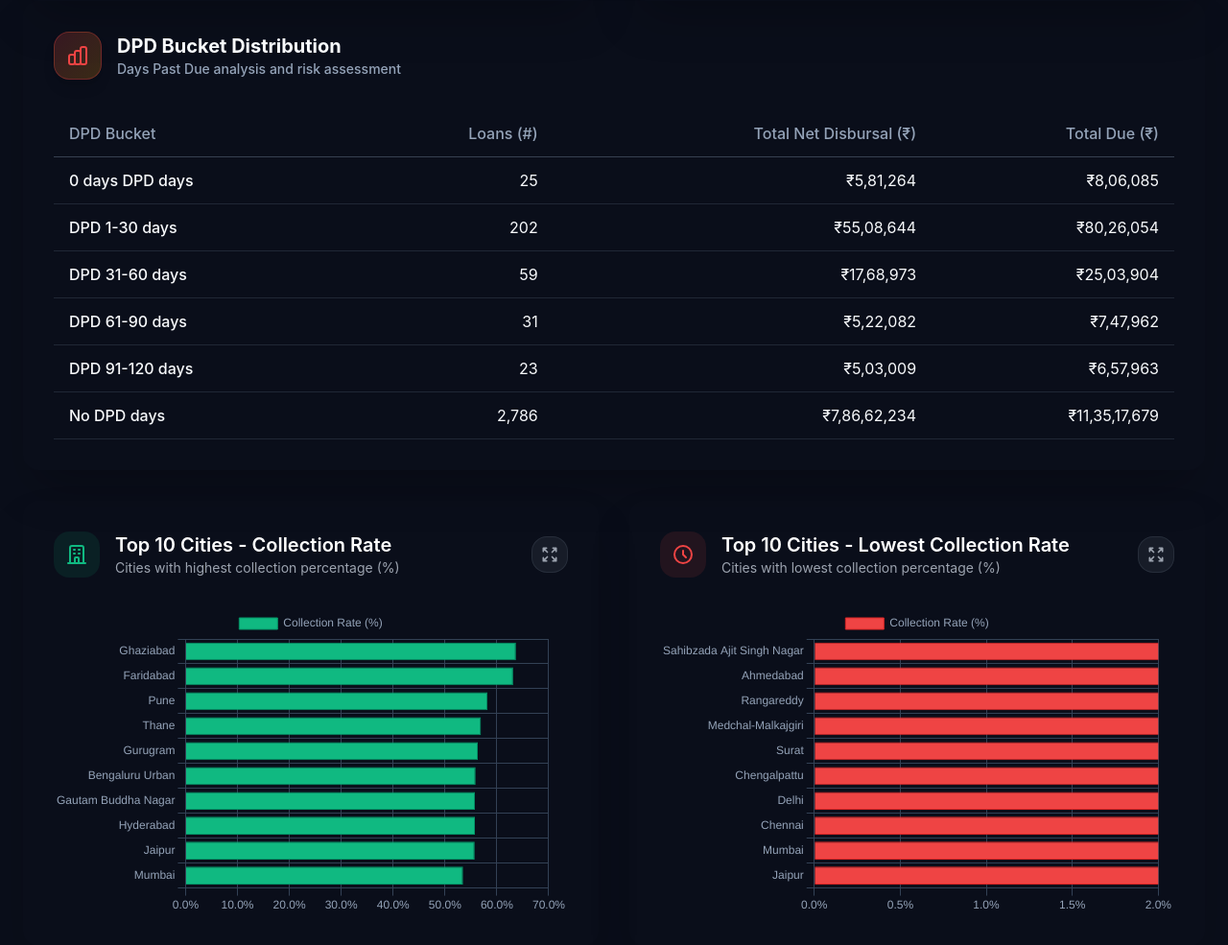
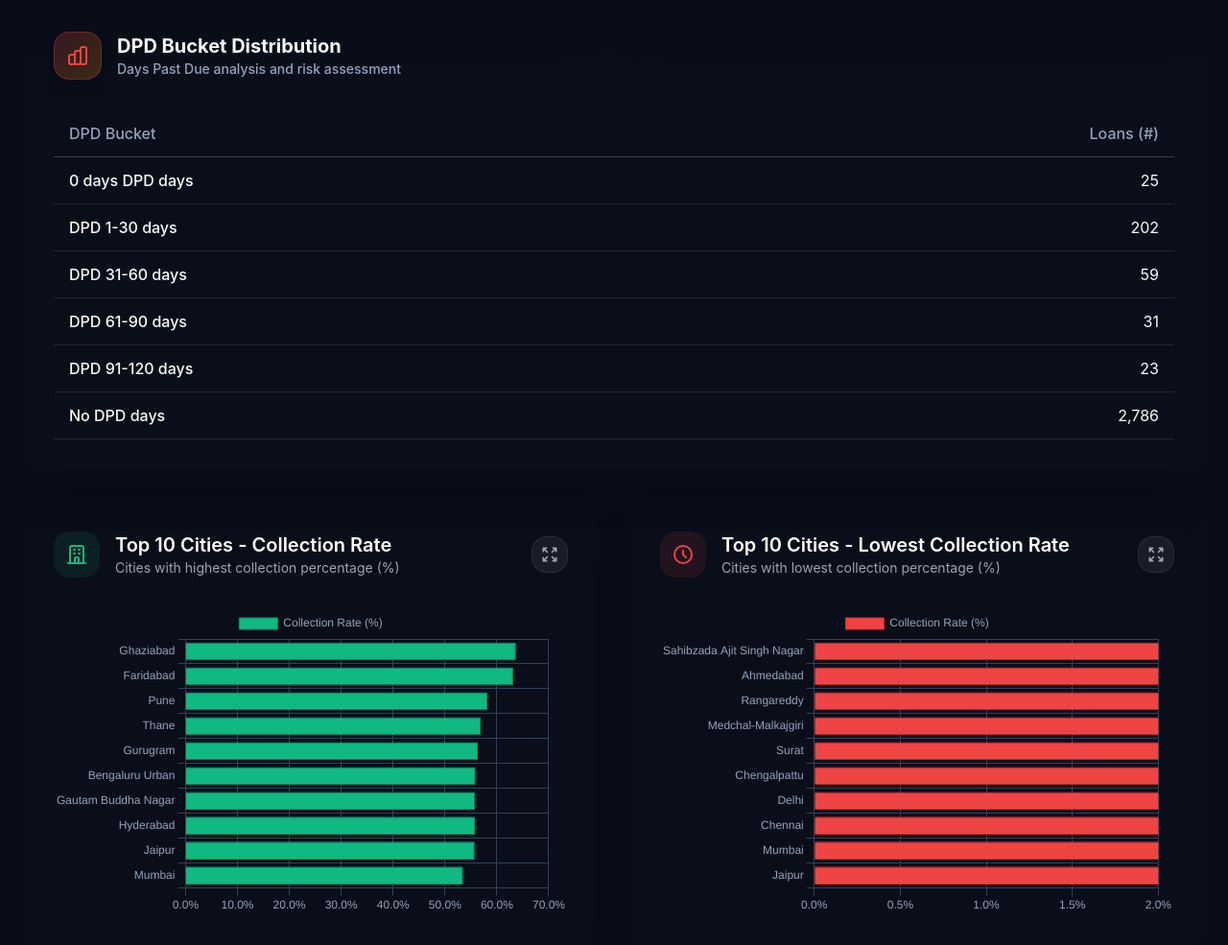
Before and after one commit to Deep6432/Blinkrloan_Dashboard, a Django app: page /dashboard/ in a window 1280 px wide. Shown: the part 1213-2198 px from the top of the page at 96% size. Run offline with Django 4.2, Linux system fonts and the light colour scheme; a user stored in the database is signed in; data comes from the database, SQL or seed files in the repository; data that the repository does not hold is empty; some libraries are stand-ins or nearby versions.

Commit message:
Simplify DPD Bucket Distribution tables to show only DPD Bucket and Loans (#) columns
- Removed Total Net Disbursal (₹) and Total Due (₹) columns from both main dashboard and fraud tab
- Updated JavaScript functions loadDPDBucketData() and loadFraudDpdTable() accordingly
- Fixed Django template syntax issue in onclick handler

```diff
--- a/templates/dashboard/dashboard.html
+++ b/templates/dashboard/dashboard.html
@@ -285,7 +285,7 @@
 
         <!-- Mobile Responsive KPI Cards -->
         <div class="grid grid-cols-1 sm:grid-cols-2 lg:grid-cols-4 gap-3 sm:gap-6 mb-6 sm:mb-8">
-            <div class="kpi-card cursor-pointer hover:bg-secondary/20 transition-colors" onclick="openTotalApplicationsModal({{ kpis.total_applications|floatformat:0 }})">
+            <div class="kpi-card cursor-pointer hover:bg-secondary/20 transition-colors" onclick="openTotalApplicationsModal()">
                 <div class="flex items-center gap-2 mb-2">
                     <div class="p-1.5 rounded-md bg-blue-500/10 border border-blue-500/20">
                         <svg class="h-4 w-4 text-blue-400" fill="none" stroke="currentColor" viewBox="0 0 24 24">
@@ -606,8 +606,6 @@
                         <tr class="border-b border-border">
                             <th class="text-left py-3 px-4 font-medium text-muted-foreground">DPD Bucket</th>
                             <th class="text-right py-3 px-4 font-medium text-muted-foreground">Loans (#)</th>
-                            <th class="text-right py-3 px-4 font-medium text-muted-foreground">Total Net Disbursal (₹)</th>
-                            <th class="text-right py-3 px-4 font-medium text-muted-foreground">Total Due (₹)</th>
                         </tr>
                     </thead>
                     <tbody id="dpdTableBody">
@@ -2781,8 +2779,6 @@
             row.innerHTML = `
                 <td class="py-3 px-4 font-medium ${item.is_selected ? 'text-blue-400' : ''}">${item.dpd_bucket} days</td>
                 <td class="py-3 px-4 text-right ${item.is_selected ? 'text-blue-400 font-semibold' : ''}">${formatNumber(item.count)}</td>
-                <td class="py-3 px-4 text-right ${item.is_selected ? 'text-blue-400 font-semibold' : ''}">${formatCurrency(item.total_net_disbursal)}</td>
-                <td class="py-3 px-4 text-right ${item.is_selected ? 'text-blue-400 font-semibold' : ''}">${formatCurrency(item.total_repayment_amount)}</td>
             `;
 
             tbody.appendChild(row);
@@ -3371,8 +3367,6 @@
                 row.innerHTML = `
                     <td class="py-3 px-4 font-medium">${bucketName}</td>
                     <td class="py-3 px-4 text-right">${formatNumber(item.count)}</td>
-                    <td class="py-3 px-4 text-right">${formatCurrency(item.total_disbursal)}</td>
-                    <td class="py-3 px-4 text-right">${formatCurrency(item.total_due)}</td>
                 `;
 
                 tbody.appendChild(row);
@@ -4222,8 +4216,6 @@
                             <tr>
                                 <th class="text-left py-3 px-4 font-medium text-muted-foreground">DPD Bucket</th>
                                 <th class="text-right py-3 px-4 font-medium text-muted-foreground">Loans (#)</th>
-                                <th class="text-right py-3 px-4 font-medium text-muted-foreground">Total Net Disbursal (₹)</th>
-                                <th class="text-right py-3 px-4 font-medium text-muted-foreground">Total Due (₹)</th>
                             </tr>
                         </thead>
                         <tbody id="fraudDpdTableBody">
```
